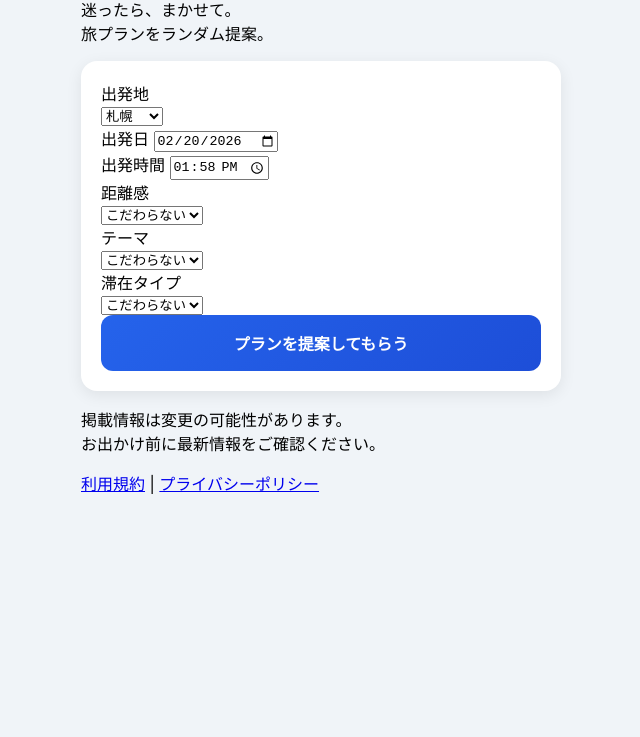
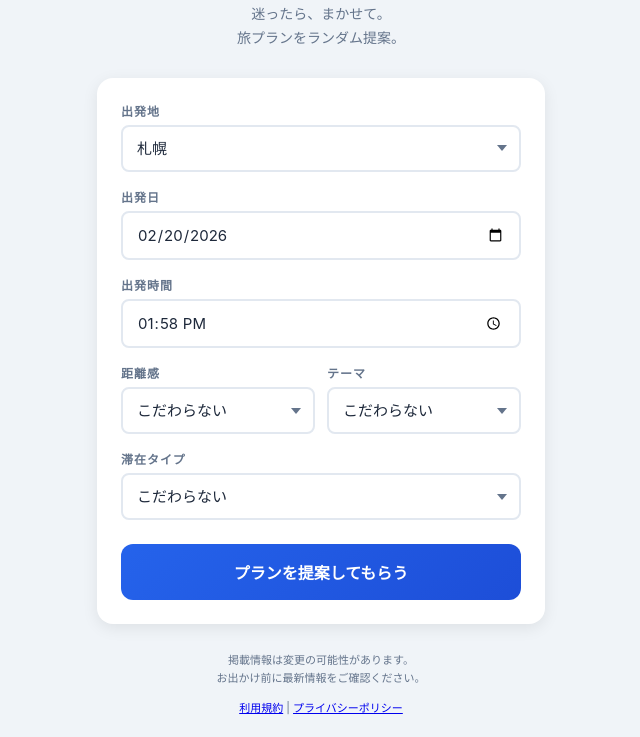
Before and after one commit to mori-bear/Dokoiko, a plain HTML site: page index.html in a window 1280 px wide. Shown: the part 108-845 px from the top of the page, without its empty margins (319-959 px from the left). Before the commit the page ends 800 px from the top, so only its background shows below. Drawn offline with Linux system fonts and the light colour scheme.

Commit message:
style.css を更新

```diff
--- a/css/style.css
+++ b/css/style.css
@@ -1,73 +1,220 @@
-body {
-  font-family: -apple-system, BlinkMacSystemFont, "Hiragino Sans", "Noto Sans JP", sans-serif;
-  background: #f0f4f8;
-  margin: 0;
+/* ===== Variables ===== */
+:root {
+  --c-primary: #2563eb;
+  --c-primary-dark: #1d4ed8;
+  --c-accent: #f97316;
+  --c-accent-dark: #ea580c;
+  --c-bg: #f0f4f8;
+  --c-card: #ffffff;
+  --c-text: #1e293b;
+  --c-text-sub: #64748b;
+  --c-border: #e2e8f0;
+  --c-surface: #f8fafc;
+  --r-lg: 16px;
+  --r-md: 12px;
+  --r-sm: 8px;
+  --shadow-card: 0 4px 16px rgba(0,0,0,0.08);
+  --shadow-hover: 0 8px 24px rgba(0,0,0,0.12);
+  --font: -apple-system, BlinkMacSystemFont, "Hiragino Sans",
+    "Hiragino Kaku Gothic ProN", "Noto Sans JP", sans-serif;
 }
 
+/* ===== Reset ===== */
+*, *::before, *::after { margin: 0; padding: 0; box-sizing: border-box; }
+
+/* ===== Base ===== */
+body {
+  font-family: var(--font);
+  background: var(--c-bg);
+  color: var(--c-text);
+  min-height: 100dvh;
+  -webkit-font-smoothing: antialiased;
+}
+
+/* ===== App Shell ===== */
 .app {
   max-width: 480px;
   margin: 0 auto;
-  padding: 16px;
+  padding: 0 16px;
+  min-height: 100dvh;
+  display: flex;
+  flex-direction: column;
 }
 
-.form-card,
-.result-card {
-  background: white;
-  border-radius: 16px;
-  padding: 20px;
-  box-shadow: 0 4px 16px rgba(0,0,0,0.08);
+/* ===== Header ===== */
+.app-header {
+  text-align: center;
+  padding: 48px 0 28px;
 }
 
+.app-title {
+  font-size: 36px;
+  font-weight: 800;
+  letter-spacing: -0.03em;
+  background: linear-gradient(135deg, var(--c-primary) 0%, #7c3aed 100%);
+  -webkit-background-clip: text;
+  -webkit-text-fill-color: transparent;
+  background-clip: text;
+}
+
+.app-subtitle {
+  margin-top: 10px;
+  font-size: 14px;
+  color: var(--c-text-sub);
+  line-height: 1.7;
+}
+
+/* ===== Form Card ===== */
+.form-card {
+  background: var(--c-card);
+  border-radius: var(--r-lg);
+  padding: 24px;
+  box-shadow: var(--shadow-card);
+}
+
+.form-group {
+  margin-bottom: 16px;
+}
+
+.form-group label {
+  display: block;
+  font-size: 12px;
+  font-weight: 700;
+  color: var(--c-text-sub);
+  margin-bottom: 6px;
+  text-transform: uppercase;
+  letter-spacing: 0.08em;
+}
+
+/* ===== Form Layout ===== */
+.form-row {
+  display: flex;
+  gap: 12px;
+}
+
+.form-group--half {
+  flex: 1;
+  min-width: 0;
+}
+
+/* ===== Select ===== */
+.select-wrap {
+  position: relative;
+}
+
+.select-wrap::after {
+  content: "";
+  position: absolute;
+  right: 14px;
+  top: 50%;
+  transform: translateY(-50%);
+  width: 0;
+  height: 0;
+  border-left: 5px solid transparent;
+  border-right: 5px solid transparent;
+  border-top: 6px solid var(--c-text-sub);
+  pointer-events: none;
+}
+
+.select-wrap select {
+  width: 100%;
+  padding: 12px 36px 12px 14px;
+  border: 2px solid var(--c-border);
+  border-radius: var(--r-sm);
+  font-size: 15px;
+  font-family: var(--font);
+  color: var(--c-text);
+  background: var(--c-card);
+  appearance: none;
+  -webkit-appearance: none;
+  cursor: pointer;
+  transition: border-color 0.2s;
+}
+
+.select-wrap select:focus {
+  outline: none;
+  border-color: var(--c-primary);
+}
+
+/* ===== Date / Time Input ===== */
+.form-input {
+  width: 100%;
+  padding: 12px 14px;
+  border: 2px solid var(--c-border);
+  border-radius: var(--r-sm);
+  font-size: 15px;
+  font-family: var(--font);
+  color: var(--c-text);
+  background: var(--c-card);
+  transition: border-color 0.2s;
+}
+
+.form-input:focus {
+  outline: none;
+  border-color: var(--c-primary);
+}
+
+/* ===== Primary Button ===== */
 .primary-btn {
   width: 100%;
   padding: 16px;
+  margin-top: 8px;
   border: none;
-  border-radius: 12px;
+  border-radius: var(--r-md);
   font-size: 16px;
   font-weight: 700;
-  background: linear-gradient(135deg, #2563eb, #1d4ed8);
-  color: white;
+  font-family: var(--font);
+  background: linear-gradient(135deg, var(--c-primary), var(--c-primary-dark));
+  color: #fff;
+  cursor: pointer;
+  transition: transform 0.15s, box-shadow 0.15s;
 }
 
-.suggest-btns {
-  display: flex;
-  gap: 10px;
-  flex-wrap: wrap;
-  margin-bottom: 16px;
+.primary-btn:hover:not(:disabled) {
+  transform: translateY(-1px);
+  box-shadow: 0 6px 16px rgba(37, 99, 235, 0.35);
 }
 
-.suggest-btn {
-  flex: 1;
-  padding: 14px;
-  border-radius: 12px;
-  text-align: center;
-  text-decoration: none;
-  font-weight: 700;
-  color: white;
+.primary-btn:disabled {
+  opacity: 0.5;
+  cursor: not-allowed;
 }
 
-.suggest-btn--yahoo { background: #ff0033; }
-.suggest-btn--e5489 { background: #0072bc; }
-.suggest-btn--ekinet { background: #00a651; }
-.suggest-btn--ex { background: #f47321; }
-
-.cta-btn {
-  display: block;
-  width: 100%;
-  padding: 16px;
-  border-radius: 12px;
-  text-align: center;
-  text-decoration: none;
-  font-weight: 700;
-  background: linear-gradient(135deg, #f97316, #ea580c);
-  color: white;
-  margin-bottom: 12px;
+/* ===== Result ===== */
+.result-container {
+  margin-top: 20px;
+  padding-bottom: 8px;
+  animation: slideUp 0.4s ease;
 }
 
-.retry-btn {
-  width: 100%;
-  padding: 14px;
-  border: 2px solid #ddd;
-  border-radius: 12px;
-  background: white;
+.result-card {
+  background: var(--c-card);
+  border-radius: var(--r-lg);
+  padding: 24px;
+  box-shadow: var(--shadow-card);
 }
+
+/* ===== Footer ===== */
+.app-footer {
+  text-align: center;
+  padding: 28px 0 20px;
+  margin-top: auto;
+}
+
+.app-footer p {
+  font-size: 11px;
+  color: var(--c-text-sub);
+  line-height: 1.6;
+}
+
+/* ===== Animations ===== */
+@keyframes slideUp {
+  from { opacity: 0; transform: translateY(16px); }
+  to   { opacity: 1; transform: translateY(0); }
+}
+
+/* ===== Responsive ===== */
+@media (max-width: 380px) {
+  .app-title { font-size: 28px; }
+  .form-row  { flex-direction: column; gap: 0; }
+}
```
